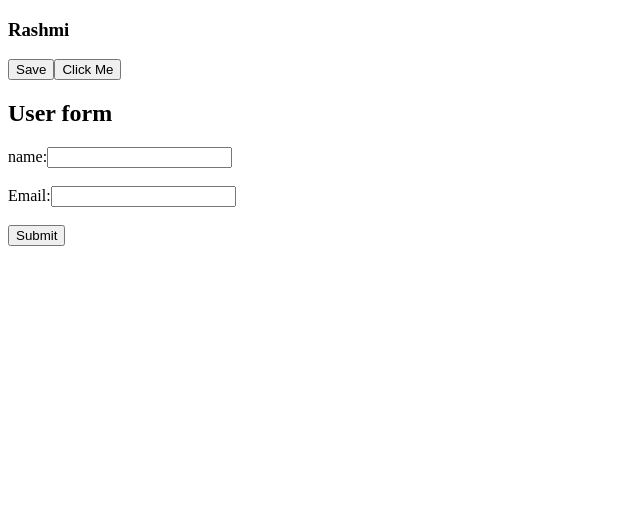
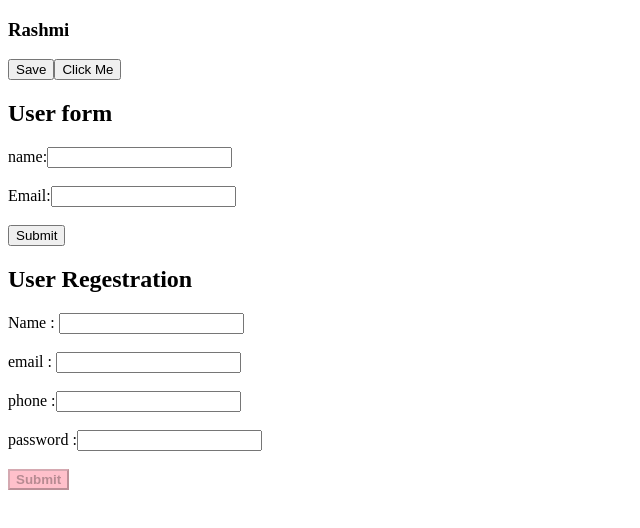
Before and after one commit to Rashmi92-ha/My-Angular-app, an Angular app: page / in a window 1280 px wide. Shown: the top 528 px of the page, without its empty margins (0-640 px from the left). Built offline with nearby package versions, Linux system fonts and the light colour scheme.

Commit message:
#11 form-validation for user form

```diff
--- a/src/app/user-forms/user-forms.component.html
+++ b/src/app/user-forms/user-forms.component.html
@@ -10,3 +10,78 @@
     <button type="submit">Submit</button>
   </form>
 </div>
+<div>
+  <h2>User Regestration</h2>
+  <form #userForm="ngForm" (ngSubmit)="onClick(userForm)">
+    <label>Name : </label>
+    <input
+      type="text"
+      name="name"
+      [(ngModel)]="name"
+      required
+      minlength="3"
+      #ref="ngModel"
+      [class.invalid]="ref.invalid && ref.touched"
+    />
+    <div *ngIf="ref.invalid && ref.touched">
+      <small *ngIf="ref.errors?.['required']">name is required</small>
+      <small *ngIf="ref.errors?.['minlength']"
+        >Name must atleast 3 character</small
+      >
+    </div>
+    <br /><br />
+    <label>email : </label>
+    <input
+      type="email"
+      name="email"
+      [(ngModel)]="mail"
+      required
+      email
+      #refemail="ngModel"
+      [class.invalid]="refemail.invalid && refemail.touched"
+    />
+    <div *ngIf="refemail.invalid && refemail.touched">
+      <small *ngIf="refemail.errors?.['required']">email is required</small>
+      <small *ngIf="refemail.errors?.['email']">enter a valid email</small>
+    </div>
+    <br /><br />
+    <label>phone :</label>
+    <input
+      type="tel"
+      name="phoneNumber"
+      [(ngModel)]="phone"
+      required
+      pattren="^[0-9]{10}$"
+      #phoneref="ngModel"
+      [class.invalid]="phoneref.invalid && phoneref.touched"
+    />
+    <div *ngIf="phoneref.invalid && phoneref.touched">
+      <small *ngIf="phoneref.errors?.['required']">phone no is required</small>
+      <small *ngIf="phoneref.errors?.['pattren']"
+        >enter a valid 10 digit number</small
+      >
+    </div>
+    <br /><br />
+    <label>password :</label>
+    <input
+      type="password"
+      name="password"
+      [(ngModel)]="password"
+      required
+      minlength="6"
+      #refpass="ngModel"
+      [class.invalid]="refpass.invalid && refpass.touched"
+    />
+    <div *ngIf="refpass.invalid && refpass.touched">
+      <small *ngIf="refpass.errors?.['required']"> password is required </small>
+      <small *ngIf="refpass.errors?.['minlength']"
+        >enter a valid password</small
+      >
+    </div>
+    <br />
+    <br />
+    <button class="userForm" type="submit" [disabled]="userForm.invalid">
+      Submit
+    </button>
+  </form>
+</div>
--- a/src/app/user-forms/user-forms.component.scss
+++ b/src/app/user-forms/user-forms.component.scss
@@ -0,0 +1,7 @@
+.userForm {
+  background: #ffc0cb;
+  font-weight: bold;
+}
+.invalid{
+  border: 2px solid red;
+}
--- a/src/app/user-forms/user-forms.component.ts
+++ b/src/app/user-forms/user-forms.component.ts
@@ -3,14 +3,24 @@ import { Component } from '@angular/core';
 @Component({
   selector: 'app-user-forms',
   templateUrl: './user-forms.component.html',
-  styleUrl: './user-forms.component.scss'
+  styleUrl: './user-forms.component.scss',
 })
 export class UserFormsComponent {
-  public userName = "";
-  public emailId = "";
-  onSubmit(){
-    alert("User form submitted")
-    this.userName = "";
-    this.emailId = "";
+  public userName = '';
+  public emailId = '';
+  public name = '';
+  public mail = '';
+  public phone = '';
+  public password = '';
+
+  onSubmit() {
+    alert('Submit successfull');
+    this.userName = '';
+    this.emailId = '';
+  }
+  onClick(form: any) {
+    console.log(this.name, this.mail , this.phone, this.password)
+    alert('User form submitted')
+    form.reset();
   }
 }
```
